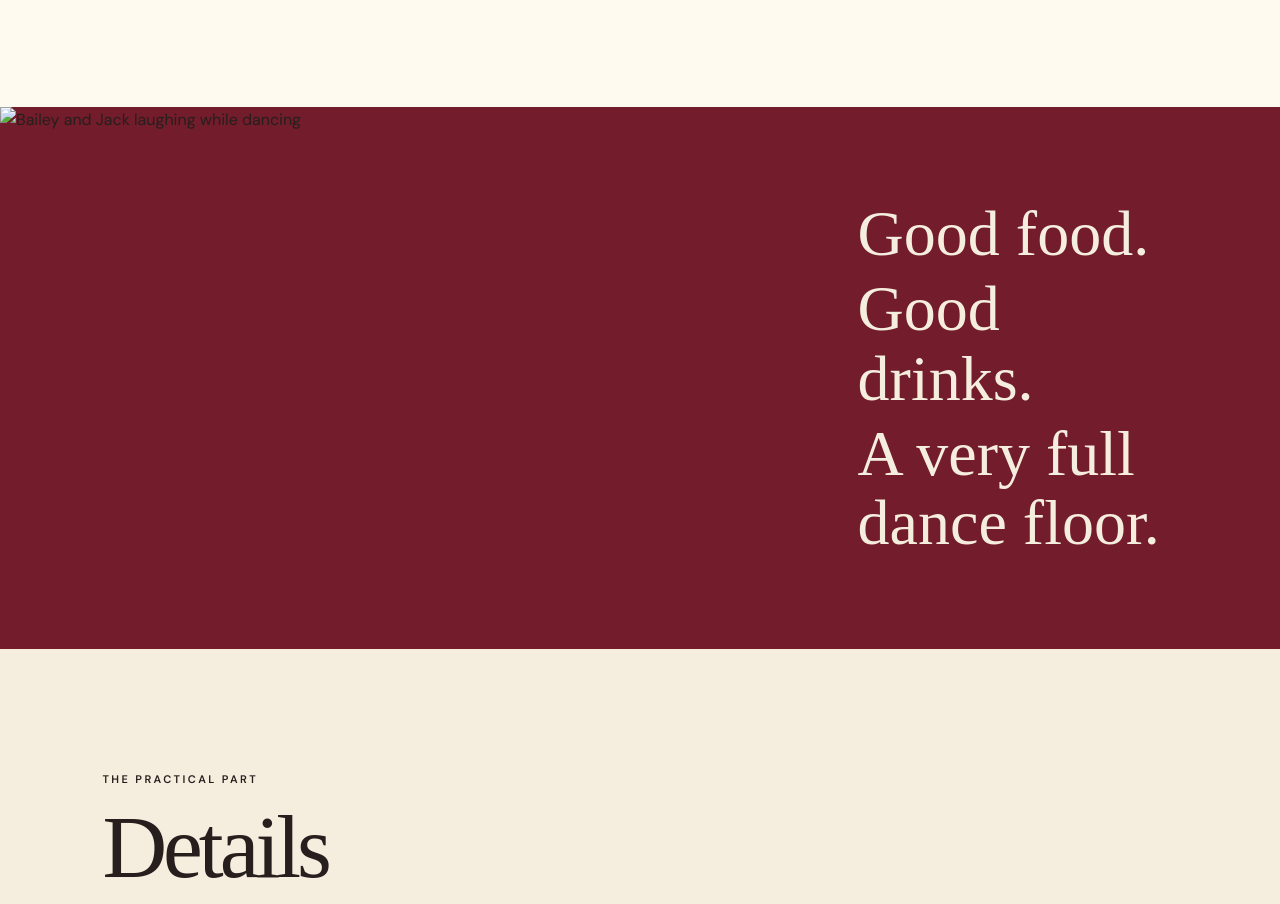
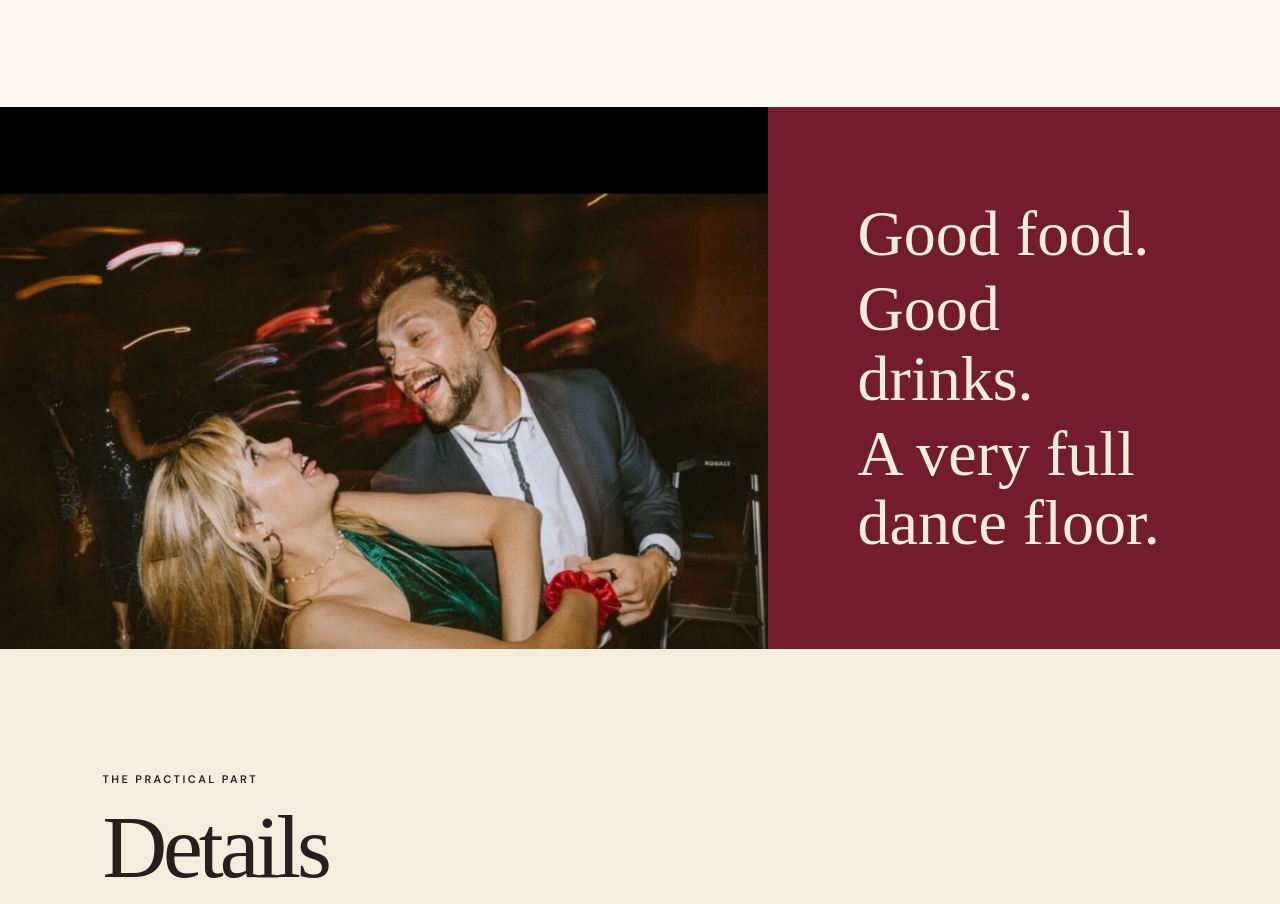
Before and after one commit to jackstephenson96/bailey-and-jack-wedding, a plain HTML site: page index.html in a window 1280 px wide. Shown: the part 2004-2908 px from the top of the page. Drawn offline with Linux system fonts and the light colour scheme; files whose address does not match are found by name; a web font is replaced by a local one.

Commit message:
Update index.html

```diff
--- a/index.html
+++ b/index.html
@@ -64,7 +64,7 @@
     </section>
 
     <section class="photo-break">
-      <img src="assets/dance.jpg" alt="Bailey and Jack laughing while dancing">
+      <img src="dance.jpg" alt="Bailey and Jack laughing while dancing">
       <div class="photo-caption">
         <p>Good food.</p><p>Good drinks.</p><p>A very full dance floor.</p>
       </div>
```
